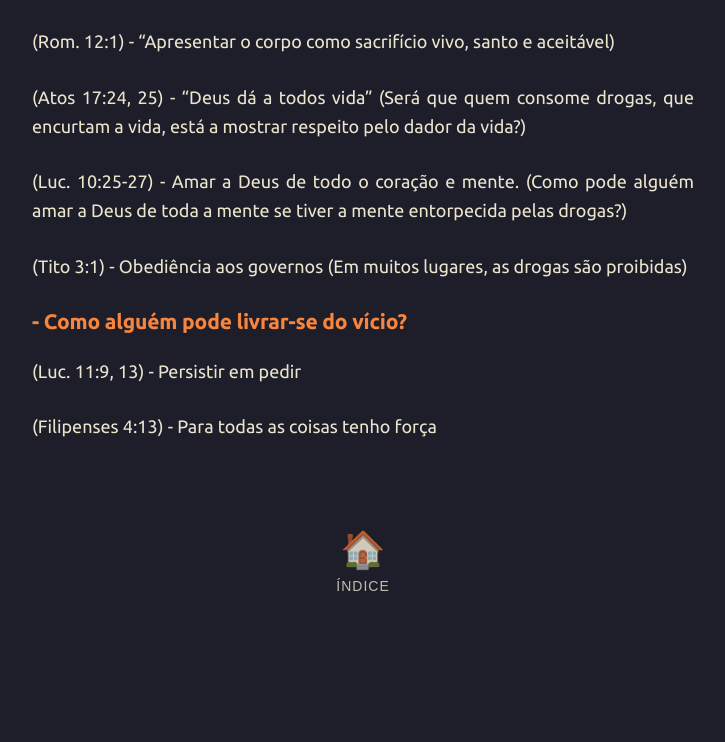
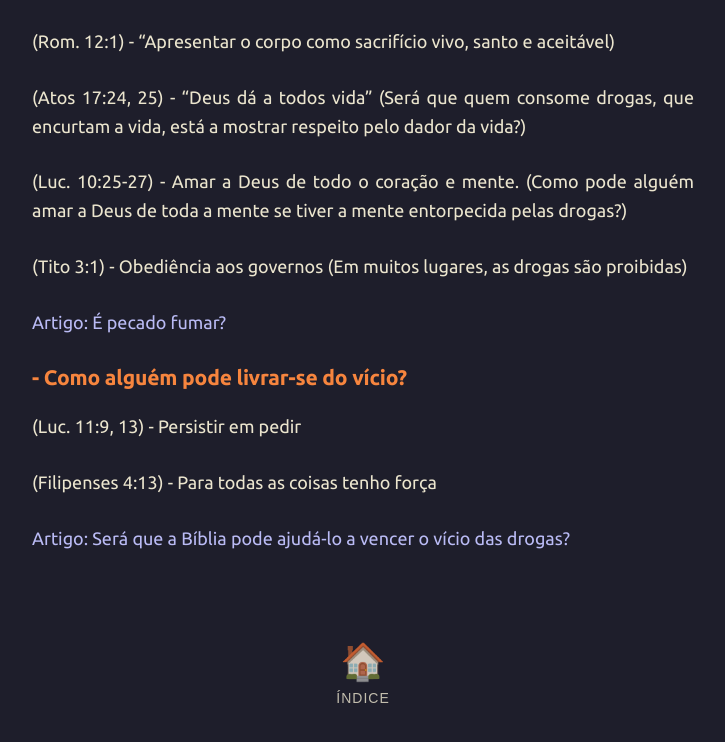
Before and after one commit to joaquim-capitao/jw, a Jekyll site: the page built from assuntos/drogas.md, in a window 1280 px wide. Shown: the top 742 px of the page, without its empty margins (277-1002 px from the left). Built offline with Jekyll 4.4.1, drawn with Linux system fonts in a browser that asks for light colours; our own code applies the rules of GitHub Pages for plain Markdown files.

Commit message:
Update drogas.md with additional articles and formatting

```diff
--- a/assuntos/drogas.md
+++ b/assuntos/drogas.md
@@ -7,8 +7,12 @@
 
 (Tito 3:1) - Obediência aos governos (Em muitos lugares, as drogas são proibidas)
 
+[Artigo: É pecado fumar?](https://www.jw.org/pt-pt/ensinos-biblicos/perguntas/fumar-pecado/)
+
 ### - Como alguém pode livrar-se do vício?
 
 (Luc. 11:9, 13) - Persistir em pedir
 
 (Filipenses 4:13) - Para todas as coisas tenho força
+
+[Artigo: Será que a Bíblia pode ajudá-lo a vencer o vício das drogas?](https://www.jw.org/pt-pt/biblioteca/series/mais-assuntos/biblia-sobre-vicios/)
```
